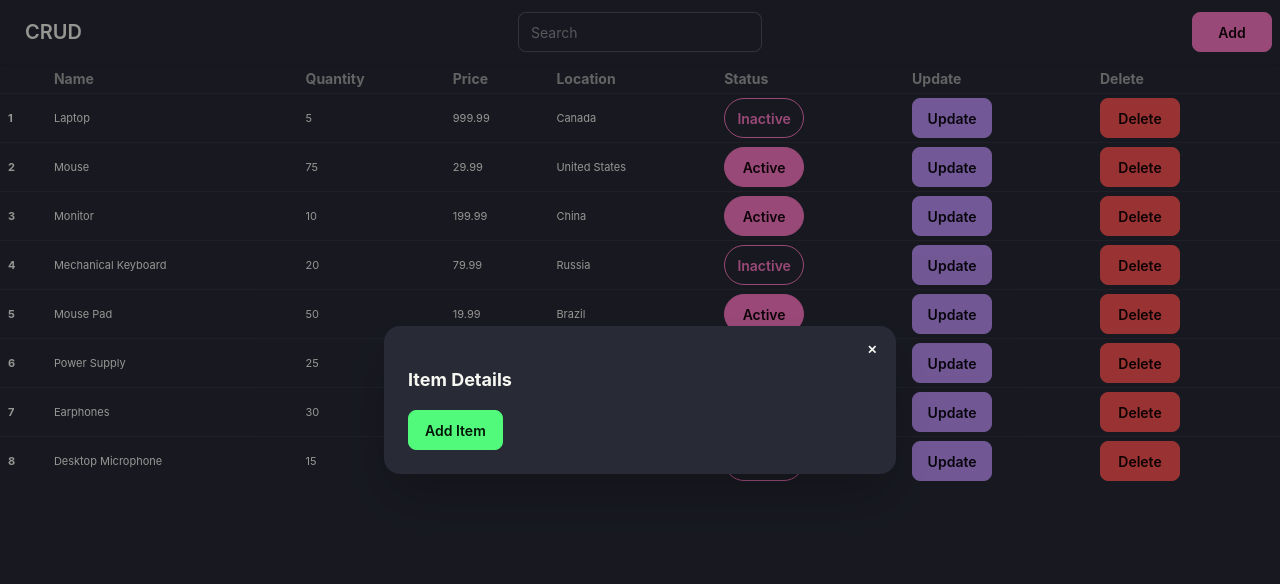
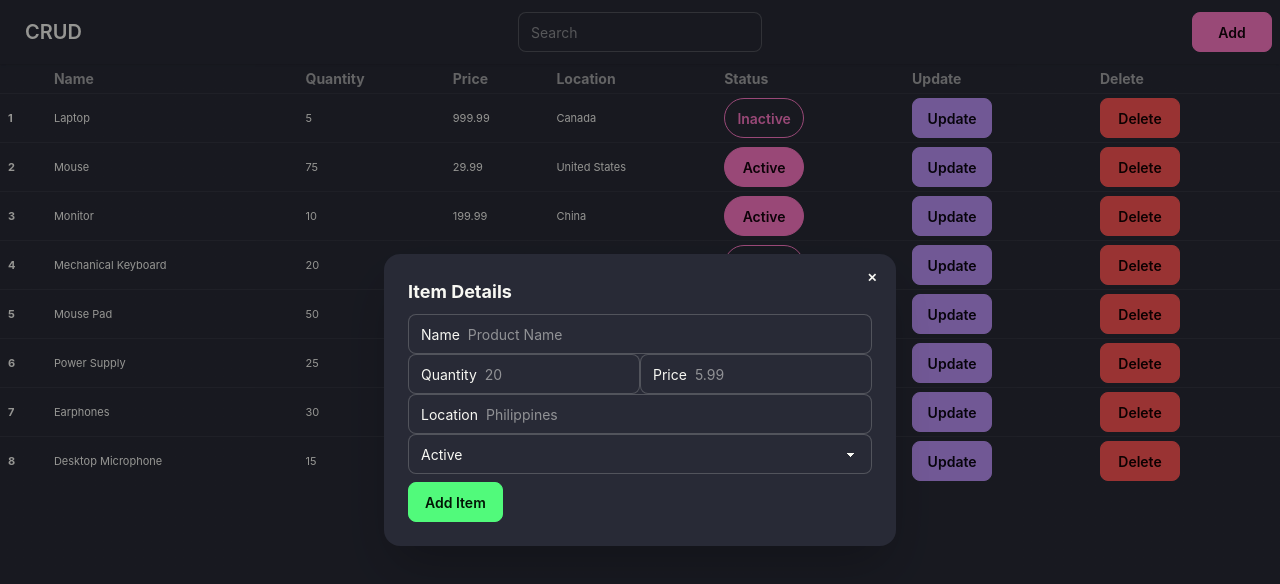
Before and after one commit to MLaurenceMC/GasMap, a React (Vite) app in the folder tutorial-frontend/: page / in a window 1280 px wide. Both pictures are taken after a click on the link "Add". Shown: the top 584 px of the page. Built offline with nearby package versions, Linux system fonts and the light colour scheme.

Commit message:
eod, error: crash when input is selected

```diff
--- a/tutorial-frontend/src/components/Modalform.jsx
+++ b/tutorial-frontend/src/components/Modalform.jsx
@@ -2,17 +2,49 @@ export default function ModalForm({ isOpen, onClose, mode, OnSubmit }) {
   return (
     <>
       {/* You can open the modal using document.getElementById('ID').showModal() method */}
-      <dialog id="my_modal_3" className="modal"
-      open={isOpen}>
-        <div className="modal-box">
-          <h3 className="font-bold text-lg py-4">{mode === 'edit' ? 'Edit Item' : 'Item Details'}</h3>
+      <dialog id="my_modal_3" className="modal" open={isOpen}>
+        <div className="modal-box flex w-auto flex-col flex-wrap items-start gap-2">
+          <h3 className="text-lg font-bold">
+            {mode === 'edit' ? 'Edit Item' : 'Item Details'}
+          </h3>
           <form method="dialog">
             {/* if there is a button in form, it will close the modal */}
-            <button className="btn btn-sm btn-circle btn-ghost absolute top-2 right-2" onClick={onClose}>
+            <label className="input input-bordered flex w-full items-center gap-2">
+              Name
+              <input type="text" className="grow" placeholder="Product Name" />
+              {/* <span className="badge badge-neutral badge-xs">Optional</span> */}
+            </label>
+            <div className="flex justify-between">
+              <label className="input input-bordered flex items-center gap-2">
+                Quantity
+                <input type="number" className="grow" placeholder="20" />
+              </label>
+              <label className="input input-bordered flex items-center gap-2">
+                Price
+                <input type="number" className="grow" placeholder="5.99" />
+              </label>
+            </div>
+            <label className="input input-bordered flex w-full items-center gap-2">
+              Location
+              <input type="text" className="grow" placeholder="Philippines" />
+            </label>
+            <select
+              defaultValue="Status"
+              className="select select-bordered w-full"
+            >
+              <option>Active</option>
+              <option>Inactive</option>
+            </select>
+            <button
+              onClick={onClose}
+              className="btn btn-sm btn-circle btn-ghost absolute top-2 right-2"
+            >
               ✕
             </button>
-            <button className="btn btn-success">{mode === 'edit' ? 'Save Changes' : 'Add Item'}</button>
           </form>
+          <button className="btn btn-success">
+            {mode === 'edit' ? 'Save Changes' : 'Add Item'}
+          </button>
         </div>
       </dialog>
     </>
```
